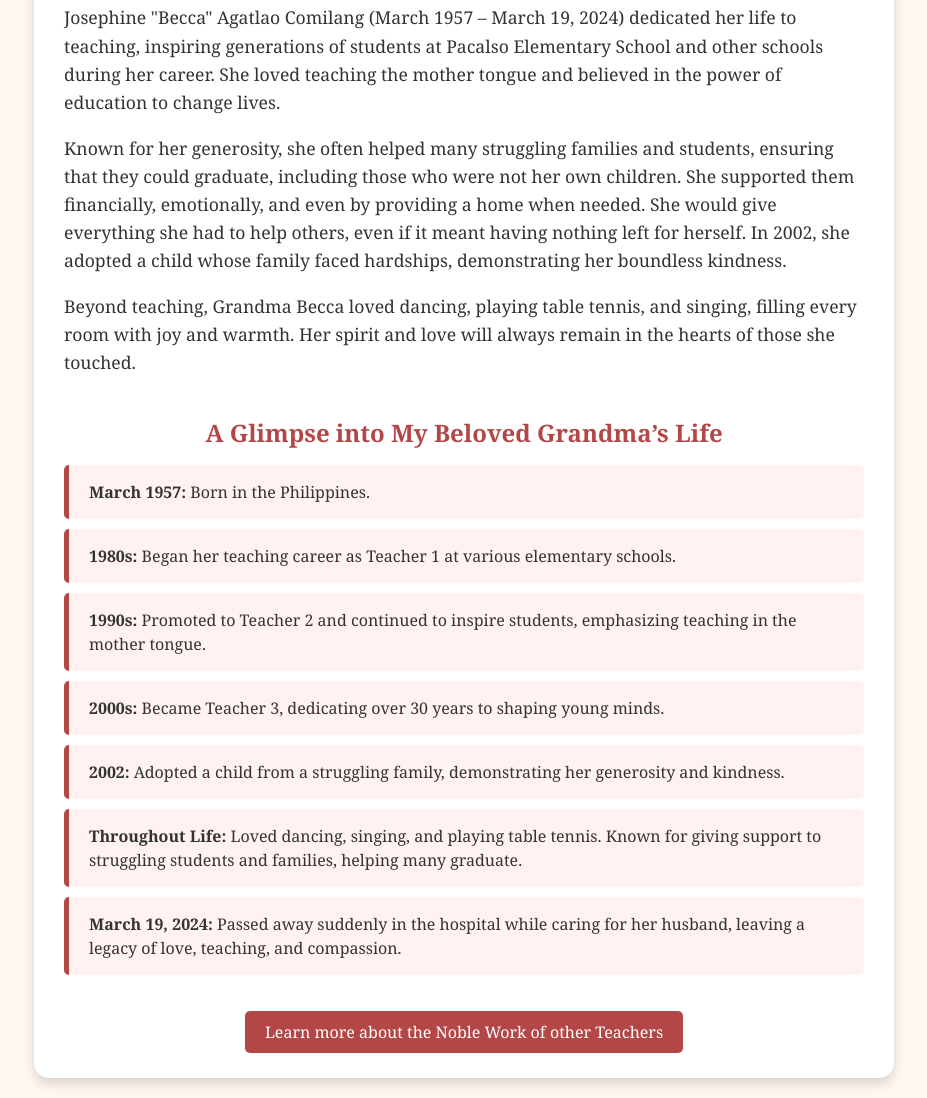
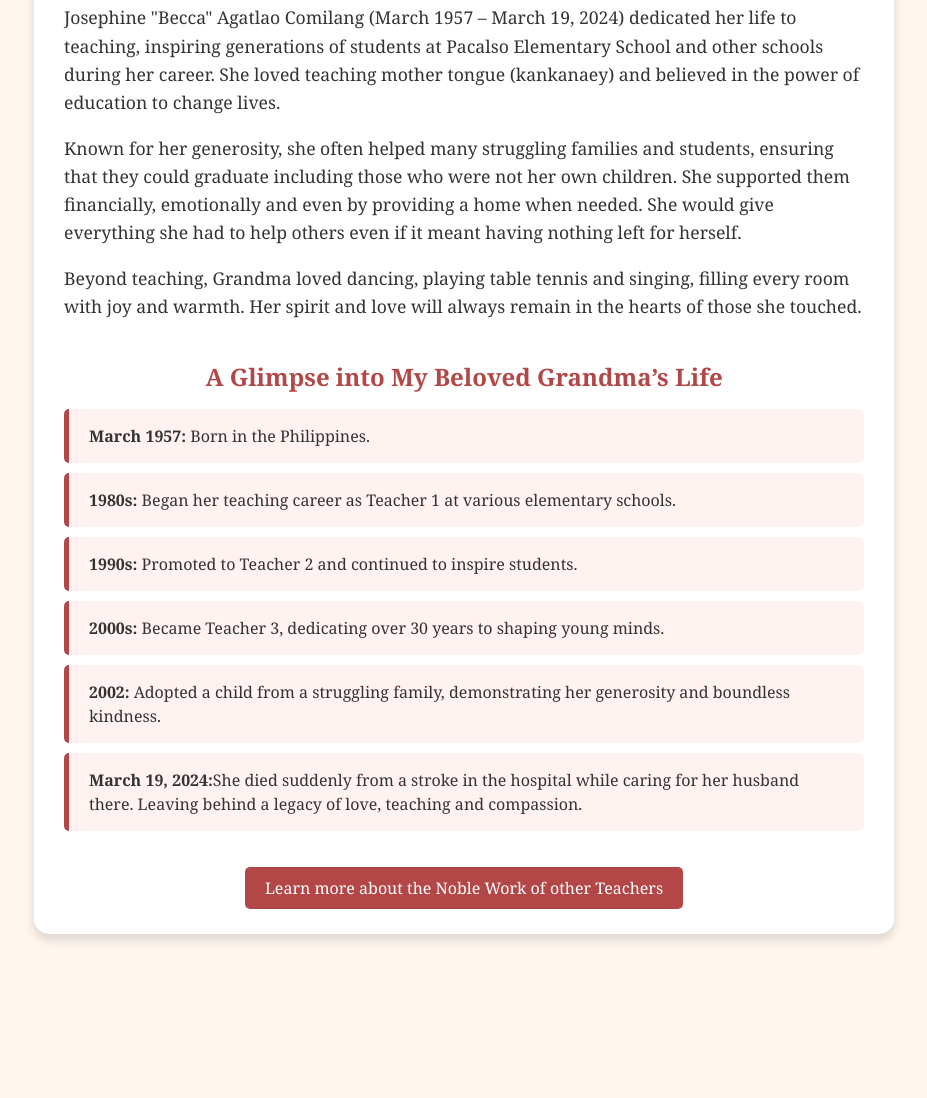
Before and after one commit to TayshaunComilang/Tribute-Page, a plain HTML site: page index.html in a window 1280 px wide. Shown: the part 607-1705 px from the top of the page, without its empty margins (176-1103 px from the left). After the commit the page ends 1561 px from the top, so only its background shows below. Drawn offline with Linux system fonts and the light colour scheme.

Commit message:
Update index.html

```diff
--- a/index.html
+++ b/index.html
@@ -3,7 +3,7 @@
 <head>
   <meta charset="UTF-8">
   <meta name="viewport" content="width=device-width, initial-scale=1.0">
-  <title>Tribute to Grandma Becca</title>
+  <title>Tribute to my Grandma</title>
   <link rel="stylesheet" href="styles.css">
 </head>
 <body>
@@ -21,15 +21,15 @@
 
     <div id="tribute-info">
       <p>
-        Josephine "Becca" Agatlao Comilang (March 1957 – March 19, 2024) dedicated her life to teaching, inspiring generations of students at Pacalso Elementary School and other schools during her career. She loved teaching the mother tongue and believed in the power of education to change lives.
+        Josephine "Becca" Agatlao Comilang (March 1957 – March 19, 2024) dedicated her life to teaching, inspiring generations of students at Pacalso Elementary School and other schools during her career. She loved teaching mother tongue (kankanaey) and believed in the power of education to change lives.
       </p>
 
       <p>
-        Known for her generosity, she often helped many struggling families and students, ensuring that they could graduate, including those who were not her own children. She supported them financially, emotionally, and even by providing a home when needed. She would give everything she had to help others, even if it meant having nothing left for herself. In 2002, she adopted a child whose family faced hardships, demonstrating her boundless kindness.
+        Known for her generosity, she often helped many struggling families and students, ensuring that they could graduate including those who were not her own children. She supported them financially, emotionally and even by providing a home when needed. She would give everything she had to help others even if it meant having nothing left for herself.
       </p>
 
       <p>
-        Beyond teaching, Grandma Becca loved dancing, playing table tennis, and singing, filling every room with joy and warmth. Her spirit and love will always remain in the hearts of those she touched.
+        Beyond teaching, Grandma loved dancing, playing table tennis and singing, filling every room with joy and warmth. Her spirit and love will always remain in the hearts of those she touched.
       </p>
     </div>
 
@@ -38,11 +38,10 @@
       <ul>
         <li><strong>March 1957:</strong> Born in the Philippines.</li>
         <li><strong>1980s:</strong> Began her teaching career as Teacher 1 at various elementary schools.</li>
-        <li><strong>1990s:</strong> Promoted to Teacher 2 and continued to inspire students, emphasizing teaching in the mother tongue.</li>
+        <li><strong>1990s:</strong> Promoted to Teacher 2 and continued to inspire students.</li>
         <li><strong>2000s:</strong> Became Teacher 3, dedicating over 30 years to shaping young minds.</li>
-        <li><strong>2002:</strong> Adopted a child from a struggling family, demonstrating her generosity and kindness.</li>
-        <li><strong>Throughout Life:</strong> Loved dancing, singing, and playing table tennis. Known for giving support to struggling students and families, helping many graduate.</li>
-        <li><strong>March 19, 2024:</strong> Passed away suddenly in the hospital while caring for her husband, leaving a legacy of love, teaching, and compassion.</li>
+        <li><strong>2002:</strong> Adopted a child from a struggling family, demonstrating her generosity and boundless kindness.</li>
+        <li><strong>March 19, 2024:</strong>She died suddenly from a stroke in the hospital while caring for her husband there. Leaving behind a legacy of love, teaching and compassion.</li>
       </ul>
     </section>
 
```
